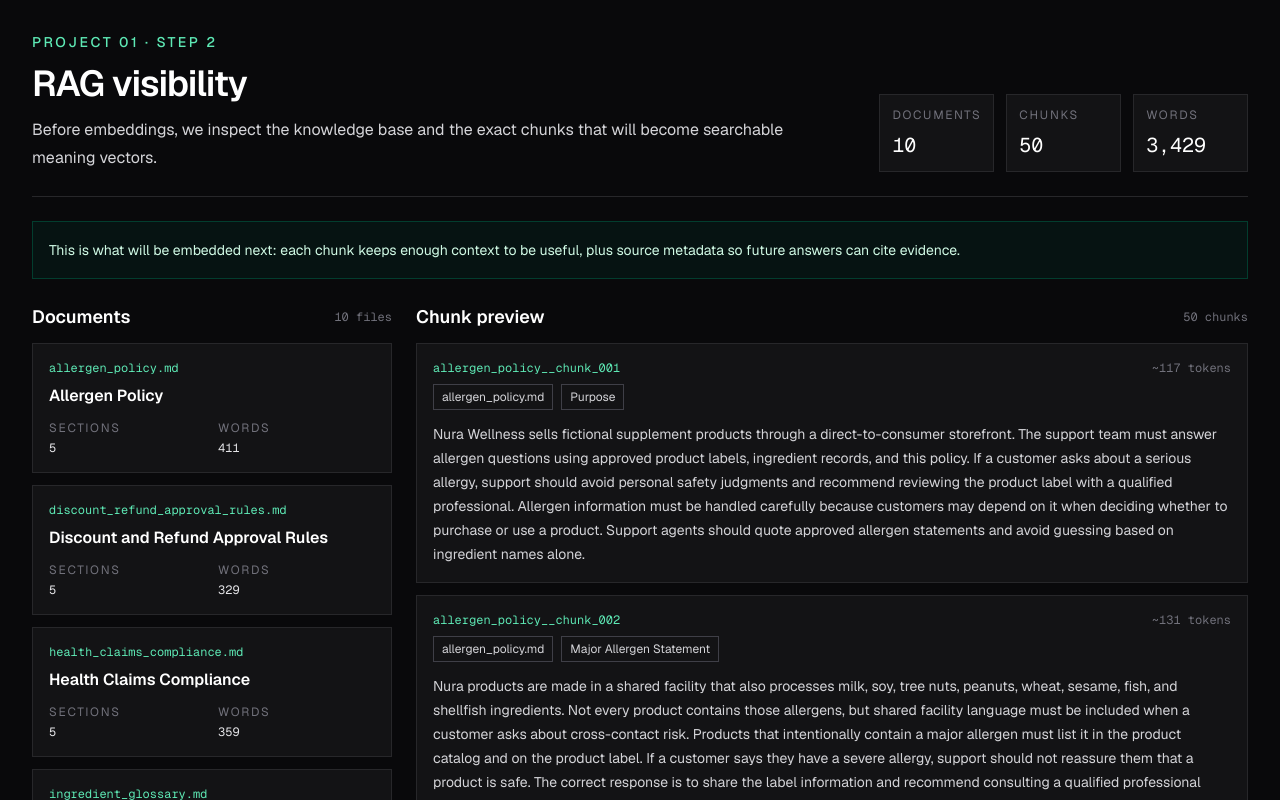
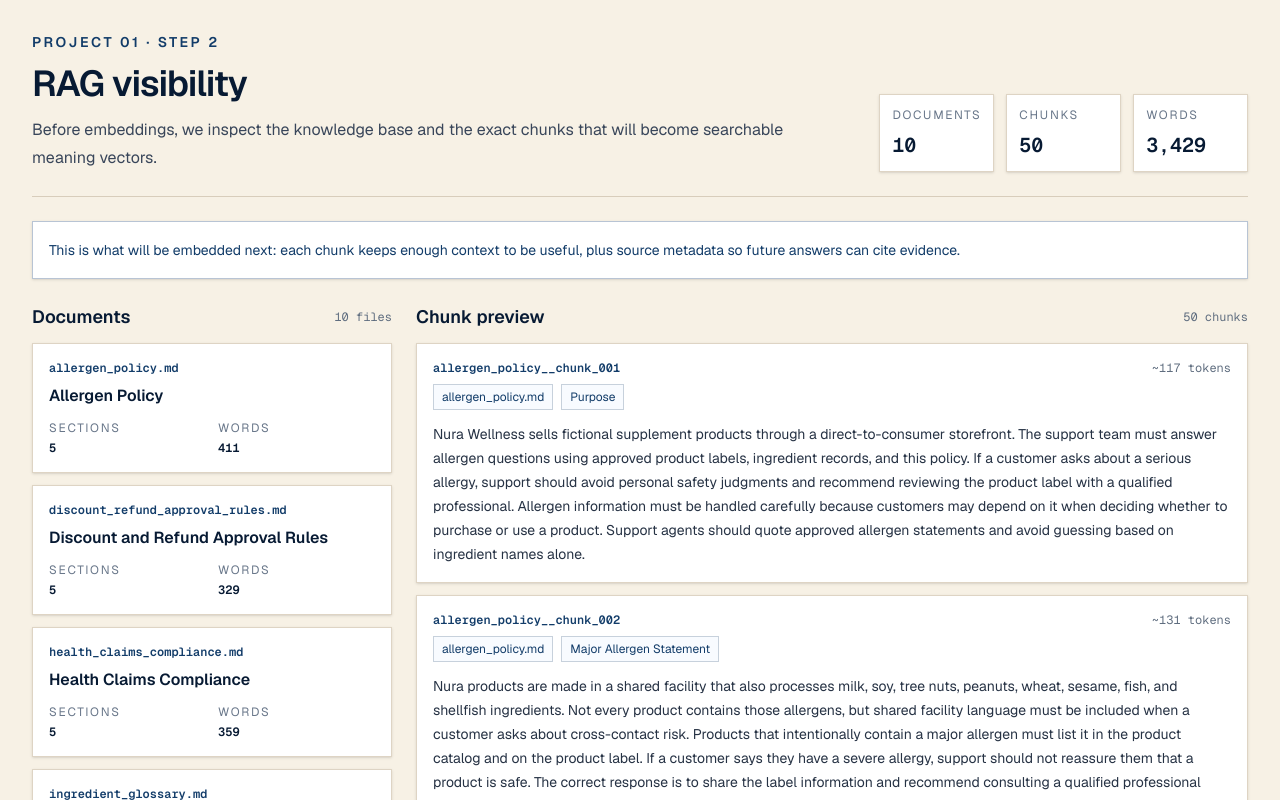
Before and after one commit to wasimjalali/nura-rag-copilot, a Next.js app: page / in a window 1280 px wide. Shown: the top 800 px of the page. Built offline with nearby package versions, Linux system fonts and the light colour scheme.

Commit message:
style: refresh rag preview palette

```diff
--- a/src/app/globals.css
+++ b/src/app/globals.css
@@ -1,8 +1,8 @@
 @import "tailwindcss";
 
 :root {
-  --background: #ffffff;
-  --foreground: #171717;
+  --background: #f7f1e5;
+  --foreground: #111827;
 }
 
 @theme inline {
@@ -12,13 +12,6 @@
   --font-mono: "Geist Mono", "Geist Mono Fallback", ui-monospace, monospace;
 }
 
-@media (prefers-color-scheme: dark) {
-  :root {
-    --background: #0a0a0a;
-    --foreground: #ededed;
-  }
-}
-
 body {
   background: var(--background);
   color: var(--foreground);
--- a/src/components/foundation-overview.tsx
+++ b/src/components/foundation-overview.tsx
@@ -25,16 +25,16 @@ const pipeline = [
 
 export function FoundationOverview() {
   return (
-    <main className="min-h-screen bg-zinc-950 text-zinc-100">
+    <main className="min-h-screen bg-[#f7f1e5] text-[#111827]">
       <section className="mx-auto flex min-h-screen w-full max-w-6xl flex-col justify-center px-6 py-12">
         <div className="max-w-3xl">
-          <p className="text-sm font-medium uppercase tracking-[0.18em] text-emerald-300">
+          <p className="text-sm font-semibold uppercase tracking-[0.18em] text-[#123c69]">
             Project 01
           </p>
-          <h1 className="mt-4 text-4xl font-semibold tracking-tight text-white sm:text-6xl">
+          <h1 className="mt-4 text-4xl font-semibold tracking-tight text-[#071a33] sm:text-6xl">
             Nura RAG Copilot
           </h1>
-          <p className="mt-5 max-w-2xl text-base leading-7 text-zinc-300 sm:text-lg">
+          <p className="mt-5 max-w-2xl text-base leading-7 text-[#39465a] sm:text-lg">
             A learn-by-building support copilot for a synthetic supplement
             e-commerce company. This first phase keeps the foundation clear
             before we add documents, embeddings, retrieval, and grounded answers.
@@ -44,16 +44,16 @@ export function FoundationOverview() {
         <div className="mt-10 grid gap-3 md:grid-cols-5">
           {pipeline.map((step, index) => (
             <article
-              className="border border-zinc-800 bg-zinc-900/70 p-4"
+              className="border border-[#ded4c4] bg-white p-4 shadow-sm"
               key={step.label}
             >
-              <p className="font-mono text-sm text-emerald-300">
+              <p className="font-mono text-sm font-semibold text-[#123c69]">
                 {(index + 1).toString().padStart(2, "0")}
               </p>
-              <h2 className="mt-3 text-base font-semibold text-white">
+              <h2 className="mt-3 text-base font-semibold text-[#071a33]">
                 {step.label}
               </h2>
-              <p className="mt-2 text-sm leading-6 text-zinc-400">
+              <p className="mt-2 text-sm leading-6 text-[#4b5870]">
                 {step.description}
               </p>
             </article>
--- a/src/components/rag-visibility-dashboard.tsx
+++ b/src/components/rag-visibility-dashboard.tsx
@@ -15,17 +15,17 @@ export function RagVisibilityDashboard({
   );
 
   return (
-    <main className="min-h-screen bg-zinc-950 text-zinc-100">
+    <main className="min-h-screen bg-[#f7f1e5] text-[#111827]">
       <section className="mx-auto w-full max-w-7xl px-5 py-8 sm:px-8">
-        <header className="flex flex-col gap-5 border-b border-zinc-800 pb-6 lg:flex-row lg:items-end lg:justify-between">
+        <header className="flex flex-col gap-5 border-b border-[#d8cdbb] pb-6 lg:flex-row lg:items-end lg:justify-between">
           <div>
-            <p className="text-sm font-medium uppercase tracking-[0.18em] text-emerald-300">
+            <p className="text-sm font-semibold uppercase tracking-[0.18em] text-[#123c69]">
               Project 01 · Step 2
             </p>
-            <h1 className="mt-3 text-4xl font-semibold tracking-tight text-white">
+            <h1 className="mt-3 text-4xl font-semibold tracking-tight text-[#071a33]">
               RAG visibility
             </h1>
-            <p className="mt-3 max-w-3xl text-base leading-7 text-zinc-300">
+            <p className="mt-3 max-w-3xl text-base leading-7 text-[#39465a]">
               Before embeddings, we inspect the knowledge base and the exact
               chunks that will become searchable meaning vectors.
             </p>
@@ -38,7 +38,7 @@ export function RagVisibilityDashboard({
           </div>
         </header>
 
-        <div className="mt-6 border border-emerald-900/70 bg-emerald-950/30 p-4 text-sm leading-6 text-emerald-100">
+        <div className="mt-6 border border-[#b8c4d4] bg-white p-4 text-sm leading-6 text-[#123c69] shadow-sm">
           This is what will be embedded next: each chunk keeps enough context to
           be useful, plus source metadata so future answers can cite evidence.
         </div>
@@ -46,8 +46,8 @@ export function RagVisibilityDashboard({
         <div className="mt-6 grid gap-6 lg:grid-cols-[minmax(280px,360px)_1fr]">
           <section>
             <div className="mb-3 flex items-center justify-between">
-              <h2 className="text-lg font-semibold text-white">Documents</h2>
-              <span className="font-mono text-xs text-zinc-500">
+              <h2 className="text-lg font-semibold text-[#071a33]">Documents</h2>
+              <span className="font-mono text-xs text-[#5f6d7f]">
                 {documents.length} files
               </span>
             </div>
@@ -58,29 +58,29 @@ export function RagVisibilityDashboard({
               <div className="grid gap-3">
                 {documents.map((document) => (
                   <article
-                    className="border border-zinc-800 bg-zinc-900/70 p-4"
+                    className="border border-[#ded4c4] bg-white p-4 shadow-sm"
                     key={document.source}
                   >
-                    <p className="font-mono text-xs text-emerald-300">
+                    <p className="font-mono text-xs font-semibold text-[#123c69]">
                       {document.source}
                     </p>
-                    <h3 className="mt-2 text-base font-semibold text-white">
+                    <h3 className="mt-2 text-base font-semibold text-[#071a33]">
                       {document.title}
                     </h3>
-                    <dl className="mt-3 grid grid-cols-2 gap-3 text-xs text-zinc-400">
+                    <dl className="mt-3 grid grid-cols-2 gap-3 text-xs text-[#4b5870]">
                       <div>
-                        <dt className="uppercase tracking-[0.14em] text-zinc-500">
+                        <dt className="uppercase tracking-[0.14em] text-[#69778a]">
                           Sections
                         </dt>
-                        <dd className="mt-1 font-mono text-zinc-200">
+                        <dd className="mt-1 font-mono font-semibold text-[#071a33]">
                           {countSections(document.text)}
                         </dd>
                       </div>
                       <div>
-                        <dt className="uppercase tracking-[0.14em] text-zinc-500">
+                        <dt className="uppercase tracking-[0.14em] text-[#69778a]">
                           Words
                         </dt>
-                        <dd className="mt-1 font-mono text-zinc-200">
+                        <dd className="mt-1 font-mono font-semibold text-[#071a33]">
                           {countWords(document.text)}
                         </dd>
                       </div>
@@ -93,8 +93,8 @@ export function RagVisibilityDashboard({
 
           <section>
             <div className="mb-3 flex items-center justify-between">
-              <h2 className="text-lg font-semibold text-white">Chunk preview</h2>
-              <span className="font-mono text-xs text-zinc-500">
+              <h2 className="text-lg font-semibold text-[#071a33]">Chunk preview</h2>
+              <span className="font-mono text-xs text-[#5f6d7f]">
                 {chunks.length} chunks
               </span>
             </div>
@@ -105,26 +105,26 @@ export function RagVisibilityDashboard({
               <div className="grid gap-3">
                 {chunks.map((chunk) => (
                   <article
-                    className="border border-zinc-800 bg-zinc-900/70 p-4"
+                    className="border border-[#ded4c4] bg-white p-4 shadow-sm"
                     key={chunk.id}
                   >
                     <div className="flex flex-col gap-2 sm:flex-row sm:items-center sm:justify-between">
-                      <p className="font-mono text-xs text-emerald-300">
+                      <p className="font-mono text-xs font-semibold text-[#123c69]">
                         {chunk.id}
                       </p>
-                      <p className="font-mono text-xs text-zinc-500">
+                      <p className="font-mono text-xs text-[#5f6d7f]">
                         ~{chunk.tokenEstimate} tokens
                       </p>
                     </div>
                     <div className="mt-2 flex flex-wrap gap-2 text-xs">
-                      <span className="border border-zinc-700 px-2 py-1 text-zinc-300">
+                      <span className="border border-[#c7d1dc] bg-[#f8fbff] px-2 py-1 text-[#123c69]">
                         {chunk.source}
                       </span>
-                      <span className="border border-zinc-700 px-2 py-1 text-zinc-300">
+                      <span className="border border-[#c7d1dc] bg-[#f8fbff] px-2 py-1 text-[#123c69]">
                         {chunk.section}
                       </span>
                     </div>
-                    <p className="mt-3 text-sm leading-6 text-zinc-300">
+                    <p className="mt-3 text-sm leading-6 text-[#263244]">
                       {chunk.text}
                     </p>
                   </article>
@@ -140,18 +140,20 @@ export function RagVisibilityDashboard({
 
 function Metric({ label, value }: { label: string; value: string }) {
   return (
-    <div className="border border-zinc-800 bg-zinc-900/70 p-3">
-      <dt className="text-xs uppercase tracking-[0.14em] text-zinc-500">
+    <div className="border border-[#ded4c4] bg-white p-3 shadow-sm">
+      <dt className="text-xs uppercase tracking-[0.14em] text-[#69778a]">
         {label}
       </dt>
-      <dd className="mt-2 font-mono text-xl text-white">{value}</dd>
+      <dd className="mt-2 font-mono text-xl font-semibold text-[#071a33]">
+        {value}
+      </dd>
     </div>
   );
 }
 
 function EmptyState({ message }: { message: string }) {
   return (
-    <div className="border border-dashed border-zinc-800 p-6 text-sm text-zinc-400">
+    <div className="border border-dashed border-[#c9bda9] bg-white/70 p-6 text-sm text-[#4b5870]">
       {message}
     </div>
   );
```
